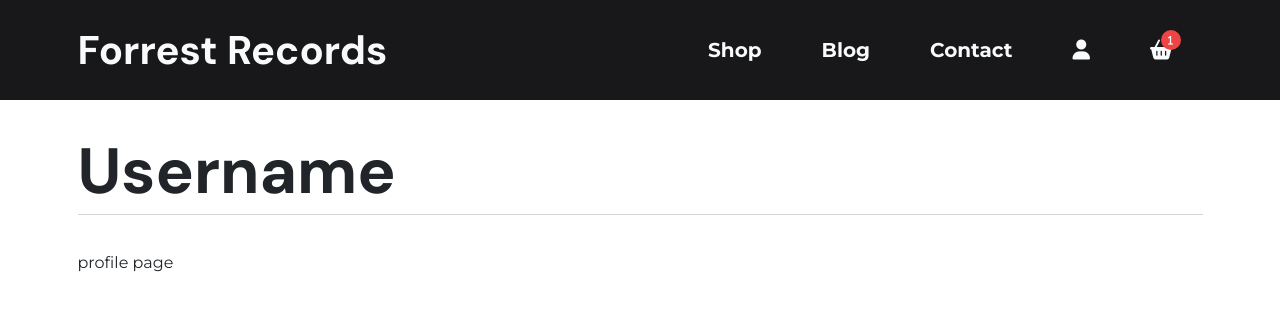
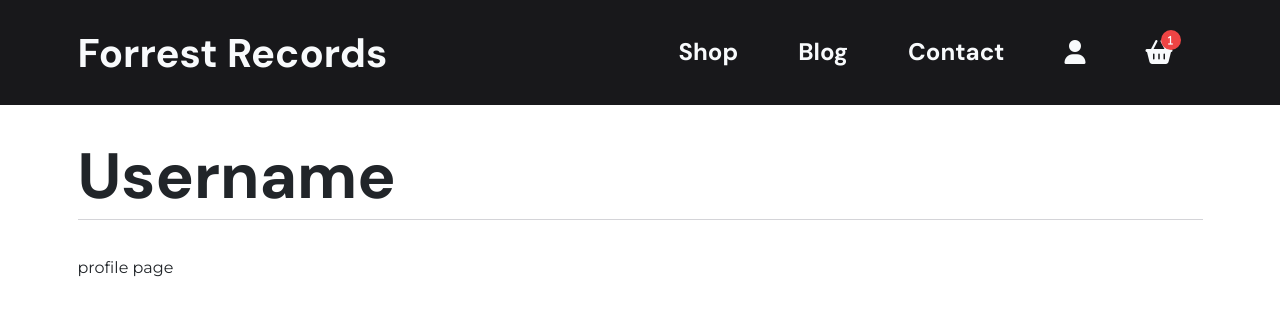
Before and after one commit to SamuelJForrest/forrest-records, a Django app: page /profile/ in a window 1280 px wide. Shown: the top 316 px of the page. Run offline with Django 3.2, Linux system fonts and the light colour scheme; some libraries are stand-ins or nearby versions.

Commit message:
AMEND: mobile nav styling

```diff
--- a/profiles/templates/profiles/profile.html
+++ b/profiles/templates/profiles/profile.html
@@ -1,7 +1,7 @@
 {% extends 'base.html' %}
 
 {% block extra_title %}
-- {{ page_name }}
+- {{ page_title }}
 {% endblock %}
 
 {% block content %}
--- a/static/css/base.css
+++ b/static/css/base.css
@@ -224,19 +224,12 @@ table {
 }
 .nav-list-item {
   position: relative;
-  font-weight: 700;
-  font-size: 2.4rem;
-}
-@media screen and (min-width: 992px) {
-  .nav-list-item {
-    font-size: 2rem;
-  }
 }
 .nav-list-item a,
 .nav-list-item span:not(.basket-quantity, .scroll) {
   color: #f8fafc;
   text-decoration: none;
-  display: block;
+  display: inline-block;
   cursor: pointer;
 }
 @media screen and (min-width: 992px) {
@@ -300,6 +293,10 @@ table {
 }
 .nav-list-item > ul.__basket p {
   font-size: 1rem;
+  font-weight: 400;
+}
+.nav-list-item > ul.__basket p.text-center, .nav-list-item > ul.__basket p.mt-auto {
+  font-weight: 600;
 }
 .nav-list-item > ul.__basket p.text-center {
   font-size: 2rem;
@@ -556,6 +553,7 @@ h4,
 .h4,
 h5,
 .h5,
+.nav-list-item,
 h6,
 .h6 {
   font-family: "DM sans";
@@ -609,12 +607,14 @@ h4,
 }
 
 h5,
-.h5 {
+.h5,
+.nav-list-item {
   font-size: 2rem;
 }
 @media screen and (min-width: 992px) {
   h5,
-.h5 {
+.h5,
+.nav-list-item {
     font-size: 2.4rem;
   }
 }
--- a/static/css/components/_header.scss
+++ b/static/css/components/_header.scss
@@ -98,19 +98,14 @@ margin-bottom: 2rem;
 
     &-list {
         &-item {
+            @extend .h5;
             position: relative;
-            font-weight: 700;
-            font-size: 2.4rem;
-
-            @media screen and (min-width: $lg) {
-                font-size: 2rem;
-            }
 
             a,
             span:not(.basket-quantity, .scroll) {
                 color: $color-white;
                 text-decoration: none;
-                display: block;
+                display: inline-block;
                 cursor: pointer;
 
                 @media screen and (min-width: $lg) {
@@ -187,6 +182,12 @@ margin-bottom: 2rem;
 
                     p {
                        font-size: 1rem;
+                       font-weight: 400;
+
+                        &.text-center,
+                        &.mt-auto {
+                            font-weight: 600;
+                        }
 
                         &.text-center {
                             font-size: 2rem;
```
Also changed, not shown: 1 other file. Lines whose indentation alone changed are shown as unchanged.
